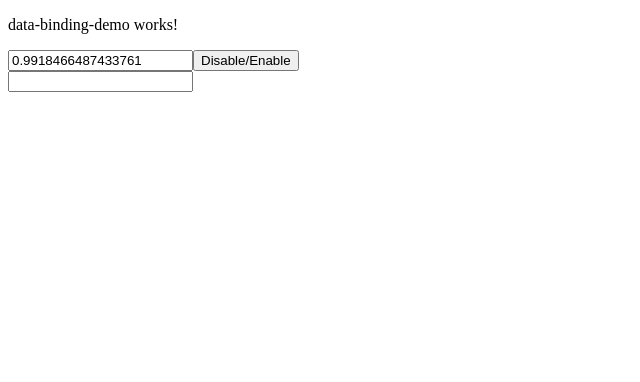
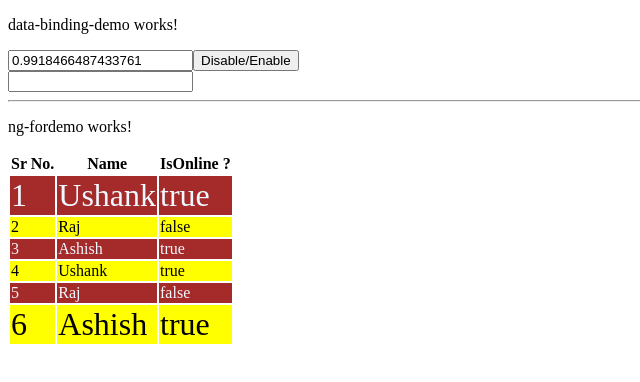
Before and after one commit to Uttam1728/DemoAngularApp, an Angular app: page / in a window 1280 px wide. Shown: the top 382 px of the page, without its empty margins (0-640 px from the left). Built offline with nearby package versions, Linux system fonts and the light colour scheme.

Commit message:
ngForDemo Added

```diff
--- a/src/app/app.component.html
+++ b/src/app/app.component.html
@@ -1 +1,5 @@
 <app-data-binding-demo></app-data-binding-demo>
+
+<hr>
+
+<app-ng-fordemo></app-ng-fordemo>
--- a/src/app/app.module.ts
+++ b/src/app/app.module.ts
@@ -4,12 +4,14 @@ import { FormsModule } from '@angular/forms';
 import { AppComponent } from './app.component';
 import { DemoComponent } from './demo/demo.component';
 import { DataBindingDemoComponent } from './data-binding-demo/data-binding-demo.component';
+import { NgFordemoComponent } from './ng-fordemo/ng-fordemo.component';
 
 @NgModule({
   declarations: [
     AppComponent,
     DemoComponent,
-    DataBindingDemoComponent
+    DataBindingDemoComponent,
+    NgFordemoComponent
   ],
   imports: [
     BrowserModule,
--- /dev/null
+++ b/src/app/ng-fordemo/ng-fordemo.component.css
@@ -0,0 +1,18 @@
+.even{
+    background-color: brown;
+    color: aliceblue
+}
+
+.odd{
+    background-color: yellow;
+    color: black;
+}
+
+.first{
+    border: 2px solid black;
+    font-size:xx-large;
+}
+.last{
+    border: black;
+    font-size:xx-large;
+}
--- /dev/null
+++ b/src/app/ng-fordemo/ng-fordemo.component.html
@@ -0,0 +1,34 @@
+<p>ng-fordemo works!</p>
+
+<table>
+    <thead>
+        <th>
+            Sr No.
+        </th>
+        <th>
+            Name
+        </th>
+        <th>
+            IsOnline ?
+        </th>
+    </thead>
+    <tbody>
+        <tr *ngFor="let item of data;
+                    let i= index;
+                    let e = even;
+                    let o= odd;
+                    let f = first;
+                    let l = last"
+                    [ngClass]="{'even': e, 'odd':o, 'first':f ,'last':l}">
+            <td>
+                {{i+1}}
+            </td>
+            <td>
+                 {{item.Name}}
+            </td>
+            <td>
+                {{item.isonline}}
+            </td>
+        </tr>
+    </tbody>
+</table>
--- /dev/null
+++ b/src/app/ng-fordemo/ng-fordemo.component.ts
@@ -0,0 +1,41 @@
+import { Component, OnInit } from '@angular/core';
+
+@Component({
+  selector: 'app-ng-fordemo',
+  templateUrl: './ng-fordemo.component.html',
+  styleUrls: ['./ng-fordemo.component.css']
+})
+export class NgFordemoComponent implements OnInit {
+
+  constructor() { }
+
+  data = [
+    {
+      Name : "Ushank",
+      isonline : true
+    },
+    {
+      Name : "Raj",
+      isonline : false
+    },
+    {
+      Name : "Ashish",
+      isonline : true
+    },
+    {
+      Name : "Ushank",
+      isonline : true
+    },
+    {
+      Name : "Raj",
+      isonline : false
+    },
+    {
+      Name : "Ashish",
+      isonline : true
+    }
+  ]
+  ngOnInit(): void {
+  }
+
+}
```
Also changed, not shown: 1 other file (tests, documents, lock files or other folders).
